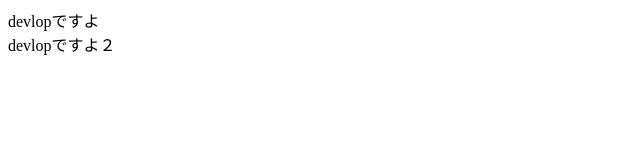
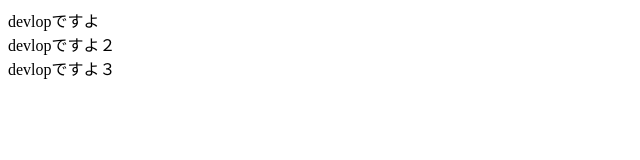
Before and after one commit to sakana-san/rebaseCheck, a plain HTML site: page develop.html in a window 1280 px wide. Shown: the whole page, without its empty margins (0-640 px from the left). Drawn offline with Linux system fonts and the light colour scheme.

Commit message:
文言追加

```diff
--- a/develop.html
+++ b/develop.html
@@ -8,5 +8,6 @@
 <body>
 	<div>devlopですよ</div>
 	<div>devlopですよ２</div>
+	<div>devlopですよ３</div>
 </body>
 </html>
```
